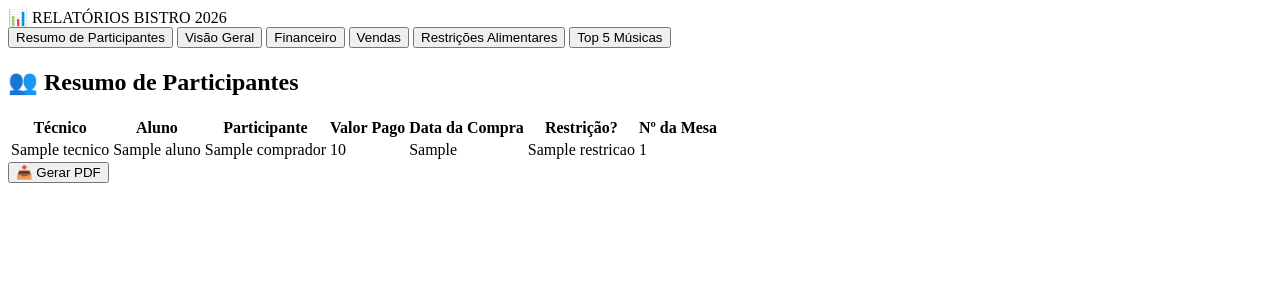
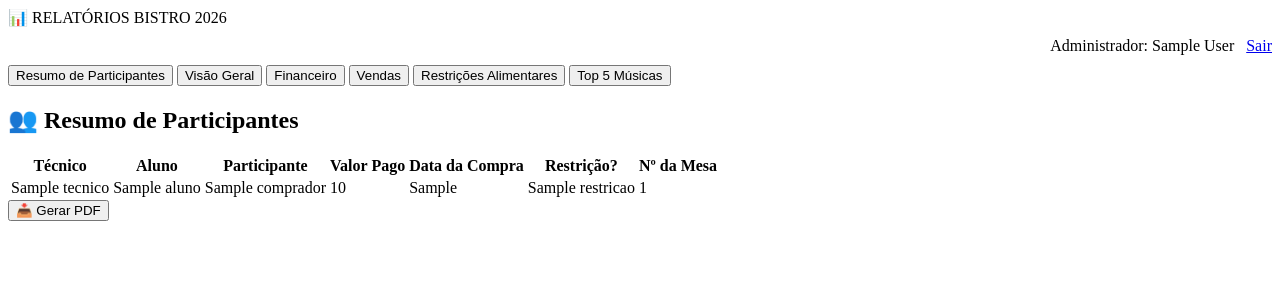
Before and after one commit to arthurjww/Bistro-2026, a Flask app: template frontend/templates/relatorios/index.html in a window 1280 px wide. Shown: the top 300 px of the page. Run offline with Flask 3, Linux system fonts and the light colour scheme; a user stored in the database is signed in; tables that the repository leaves empty hold one stand-in row (values such as "Sample post"); the template is opened without the code that fills it: most values are stand-ins (such as "Sample title", 1, 10 or a date in 2020); some libraries are stand-ins or nearby versions.

Commit message:
adiciona acesso de logout ao painel de relatorios

```diff
--- a/frontend/templates/relatorios/index.html
+++ b/frontend/templates/relatorios/index.html
@@ -8,6 +8,13 @@
 </head>
 <body>
   <header>📊 RELATÓRIOS BISTRO 2026</header>
+
+  {% if current_user.is_authenticated %}
+  <div class="acoes-administrador" style="display: flex; justify-content: flex-end; gap: 12px; align-items: center; margin: 10px 0;">
+    <span>Administrador: {{ current_user.nome }}</span>
+    <a href="{{ url_for('auth_relatorios.logout') }}">Sair</a>
+  </div>
+  {% endif %}
 
   <nav>
     <button class="nav-btn ativo" data-secao="resumo-compradores">Resumo de Participantes</button>
```
